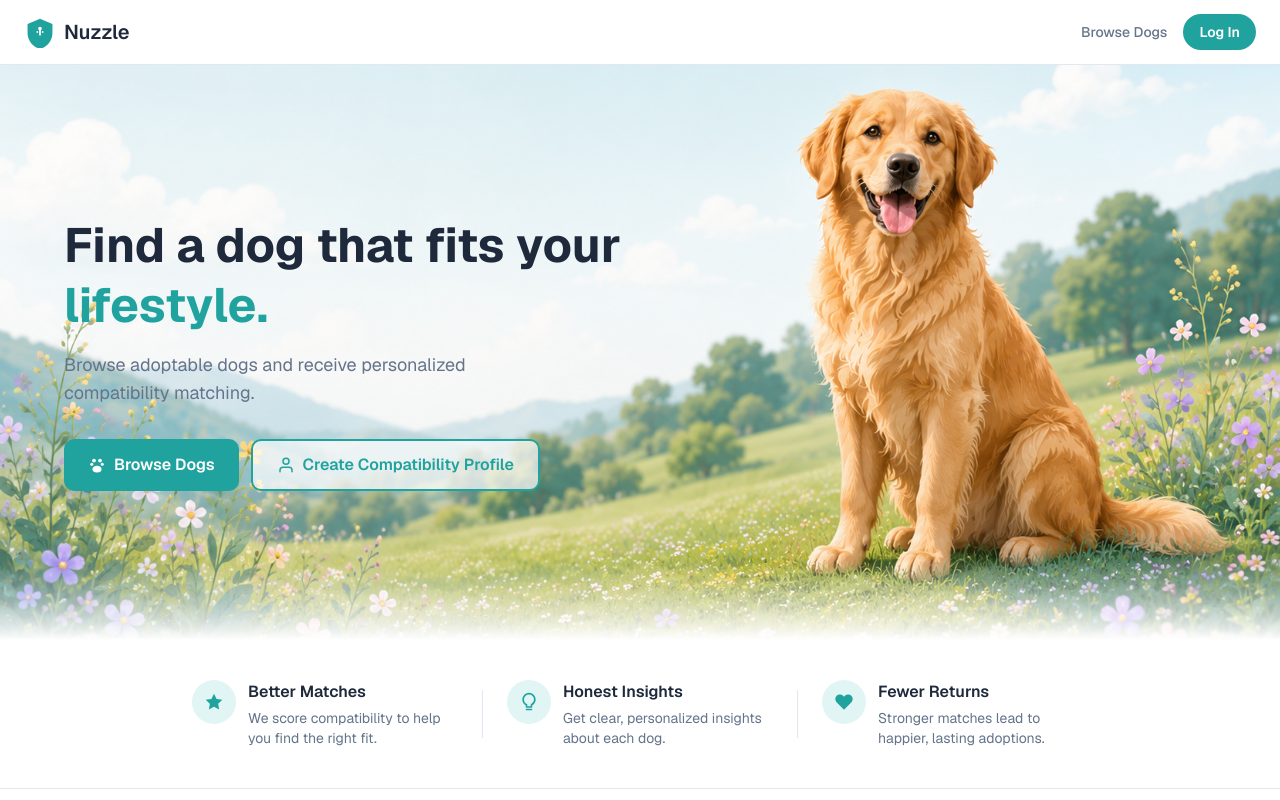
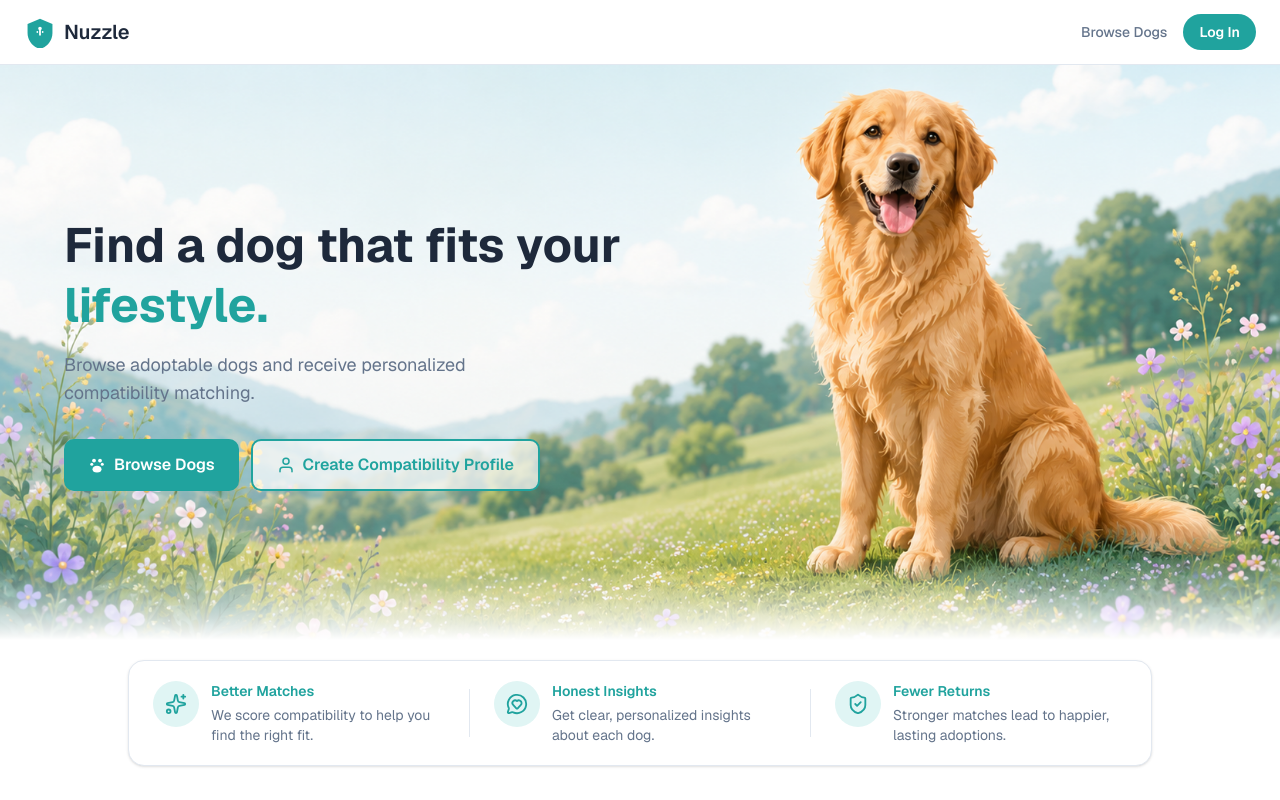
Before and after one commit to kithrine/nuzzle, a Next.js app: page / in a window 1280 px wide. Shown: the top 800 px of the page. Built offline with nearby package versions, Linux system fonts and the light colour scheme; no server answers.

Commit message:
Styles the card under the hero section.

```diff
--- a/app/page.tsx
+++ b/app/page.tsx
@@ -1,6 +1,7 @@
 import type { ReactNode } from "react";
 import Image from "next/image";
 import Link from "next/link";
+import { Sparkles, MessageCircleHeart, ShieldCheck } from "lucide-react";
 import { NuzzleLogo } from "@/components/layout/NuzzleLogo";
 
 // ─── Icons ────────────────────────────────────────────────────────────────────
@@ -22,22 +23,6 @@ function PersonIcon() {
     <svg width="18" height="18" viewBox="0 0 24 24" fill="none" stroke="currentColor" strokeWidth={2} strokeLinecap="round" strokeLinejoin="round" aria-hidden="true">
       <path d="M20 21v-2a4 4 0 0 0-4-4H8a4 4 0 0 0-4 4v2" />
       <circle cx="12" cy="7" r="4" />
-    </svg>
-  );
-}
-
-function StarIcon() {
-  return (
-    <svg width="20" height="20" viewBox="0 0 24 24" fill="currentColor" aria-hidden="true">
-      <path d="M12 2l3.09 6.26L22 9.27l-5 4.87 1.18 6.86L12 17.77l-6.18 3.23L7 14.14 2 9.27l6.91-1.01L12 2z" />
-    </svg>
-  );
-}
-
-function LightbulbIcon() {
-  return (
-    <svg width="20" height="20" viewBox="0 0 24 24" fill="none" stroke="currentColor" strokeWidth={2} strokeLinecap="round" strokeLinejoin="round" aria-hidden="true">
-      <path d="M9 21h6M9 18h6M12 2a7 7 0 0 1 7 7 7 7 0 0 1-4 6.32V18H9v-2.68A7 7 0 0 1 5 9a7 7 0 0 1 7-7z" />
     </svg>
   );
 }
@@ -80,10 +65,10 @@ function TikTokIcon() {
 
 function ValueProp({ icon, title, desc }: { icon: ReactNode; title: string; desc: string }) {
   return (
-    <div className="flex-1 flex items-start gap-3">
+    <div className="flex-1 flex items-start gap-3 px-6 py-5">
       <div className="bg-primary-light rounded-full p-3 flex-shrink-0 text-primary">{icon}</div>
       <div>
-        <p className="font-semibold text-text-primary">{title}</p>
+        <p className="font-semibold text-primary text-sm">{title}</p>
         <p className="text-text-secondary text-sm mt-1">{desc}</p>
       </div>
     </div>
@@ -167,22 +152,22 @@ export default function Home() {
       </section>
 
       {/* ── Value Propositions ───────────────────────────────────────── */}
-      <section className="bg-surface py-10 px-6 border-b border-border">
-        <div className="max-w-4xl mx-auto flex flex-col sm:flex-row gap-8 sm:gap-6 items-start">
+      <section className="bg-surface py-5 px-4">
+        <div className="max-w-5xl mx-auto bg-surface rounded-2xl border border-border shadow-sm flex flex-col sm:flex-row items-center">
           <ValueProp
-            icon={<StarIcon />}
+            icon={<Sparkles size={22} />}
             title="Better Matches"
             desc="We score compatibility to help you find the right fit."
           />
-          <div className="hidden sm:block w-px h-12 bg-border self-center flex-shrink-0" />
+          <div className="hidden sm:block w-px h-12 bg-border flex-shrink-0" />
           <ValueProp
-            icon={<LightbulbIcon />}
+            icon={<MessageCircleHeart size={22} />}
             title="Honest Insights"
             desc="Get clear, personalized insights about each dog."
           />
-          <div className="hidden sm:block w-px h-12 bg-border self-center flex-shrink-0" />
+          <div className="hidden sm:block w-px h-12 bg-border flex-shrink-0" />
           <ValueProp
-            icon={<HeartIcon />}
+            icon={<ShieldCheck size={22} />}
             title="Fewer Returns"
             desc="Stronger matches lead to happier, lasting adoptions."
           />
--- a/package.json
+++ b/package.json
@@ -18,6 +18,7 @@
   "dependencies": {
     "@clerk/nextjs": "^7.5.3",
     "@prisma/client": "^6.19.3",
+    "lucide-react": "^1.21.0",
     "next": "16.2.9",
     "openai": "^6.44.0",
     "react": "19.2.4",
```
Also changed, not shown: 1 other file (tests, documents, lock files or other folders).
